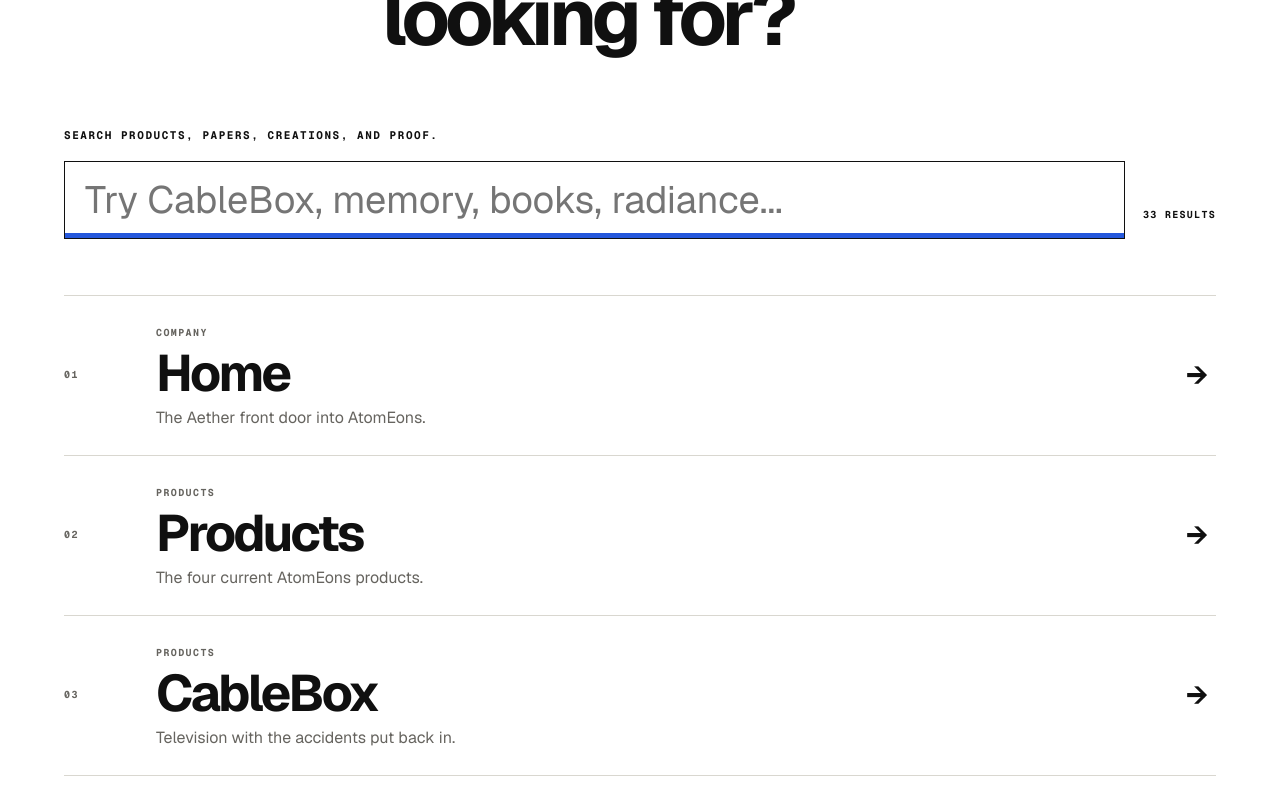
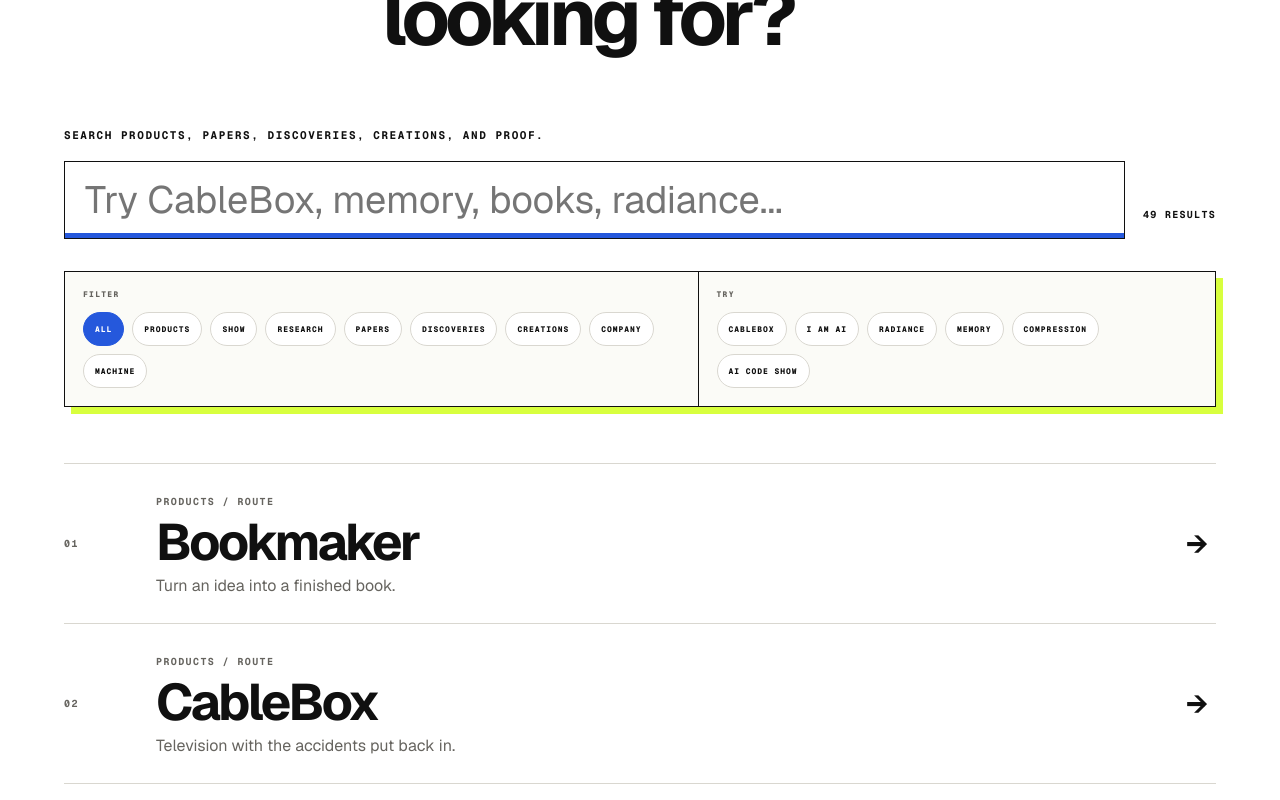
Before and after one commit to Atom-Eons/atomeons-com, a Next.js app: page /search in a window 1280 px wide. Shown: the part 1060-1860 px from the top of the page. Built offline with nearby package versions, Linux system fonts and the light colour scheme.

Commit message:
Expand site search across papers and discoveries

```diff
--- a/app/search/SearchClient.tsx
+++ b/app/search/SearchClient.tsx
@@ -2,11 +2,75 @@
 
 import { useEffect, useMemo, useState } from "react";
 import Link from "next/link";
+import { DISCOVERIES } from "../_data/discoveries";
+import { PAPERS } from "../_data/research-papers";
 import { SITE_INDEX } from "../_data/site-index";
 import styles from "./search.module.css";
 
+type SearchEntry = {
+  title: string;
+  href: string;
+  description: string;
+  category: string;
+  keywords: string[];
+  kind: "route" | "paper" | "discovery";
+};
+
+const searchEntries: SearchEntry[] = [
+  ...SITE_INDEX.map((entry) => ({ ...entry, kind: "route" as const })),
+  ...DISCOVERIES.map((discovery) => ({
+    title: discovery.displayName,
+    href: `/research/discoveries/${discovery.slug}`,
+    description: discovery.oneLine,
+    category: "Discoveries",
+    keywords: [
+      discovery.name,
+      discovery.category,
+      discovery.status,
+      discovery.proposition,
+      ...discovery.principles.flatMap((principle) => [principle.label, principle.value]),
+    ],
+    kind: "discovery" as const,
+  })),
+  ...PAPERS.map((paper) => ({
+    title: paper.title,
+    href: `/research/papers/${paper.slug}`,
+    description: paper.kid_summary,
+    category: "Papers",
+    keywords: [paper.authors, paper.status, paper.date, ...paper.keywords],
+    kind: "paper" as const,
+  })),
+];
+
+const categories = ["All", "Products", "Show", "Research", "Papers", "Discoveries", "Creations", "Company", "Machine"] as const;
+const queryChips = ["CableBox", "I AM AI", "radiance", "memory", "compression", "AI Code Show"] as const;
+
+function scoreEntry(entry: SearchEntry, terms: string[]) {
+  if (!terms.length) {
+    if (entry.category === "Products") return 120;
+    if (entry.title === "Atom Alive") return 110;
+    if (entry.category === "Research") return 100;
+    return 40;
+  }
+
+  const title = entry.title.toLowerCase();
+  const description = entry.description.toLowerCase();
+  const category = entry.category.toLowerCase();
+  const keywords = entry.keywords.join(" ").toLowerCase();
+
+  return terms.reduce((score, term) => {
+    if (title === term) return score + 160;
+    if (title.includes(term)) score += 80;
+    if (category.includes(term)) score += 42;
+    if (keywords.includes(term)) score += 34;
+    if (description.includes(term)) score += 24;
+    return score;
+  }, 0);
+}
+
 export function SearchClient() {
   const [query, setQuery] = useState("");
+  const [category, setCategory] = useState<(typeof categories)[number]>("All");
 
   useEffect(() => {
     const params = new URLSearchParams(window.location.search);
@@ -14,20 +78,22 @@ export function SearchClient() {
   }, []);
 
   const results = useMemo(() => {
-    const normalized = query.trim().toLowerCase();
-    if (!normalized) return SITE_INDEX;
-    return SITE_INDEX.filter((entry) =>
-      [entry.title, entry.description, entry.category, ...entry.keywords]
-        .join(" ")
-        .toLowerCase()
-        .includes(normalized),
-    );
-  }, [query]);
+    const terms = query.trim().toLowerCase().split(/\s+/).filter(Boolean);
+
+    return searchEntries
+      .map((entry) => ({ entry, score: scoreEntry(entry, terms) }))
+      .filter(({ entry, score }) => {
+        const categoryMatch = category === "All" || entry.category === category;
+        return categoryMatch && score > 0;
+      })
+      .sort((a, b) => b.score - a.score || a.entry.title.localeCompare(b.entry.title))
+      .map(({ entry }) => entry);
+  }, [category, query]);
 
   return (
     <div>
       <div className={styles.searchBox}>
-        <label htmlFor="site-search">Search products, papers, creations, and proof.</label>
+        <label htmlFor="site-search">Search products, papers, discoveries, creations, and proof.</label>
         <input
           id="site-search"
           value={query}
@@ -38,12 +104,39 @@ export function SearchClient() {
         />
         <span>{results.length} result{results.length === 1 ? "" : "s"}</span>
       </div>
+      <div className={styles.discoveryPanel} aria-label="Search assists">
+        <div>
+          <span>FILTER</span>
+          <div className={styles.filterRow}>
+            {categories.map((item) => (
+              <button
+                type="button"
+                key={item}
+                aria-pressed={category === item}
+                onClick={() => setCategory(item)}
+              >
+                {item}
+              </button>
+            ))}
+          </div>
+        </div>
+        <div>
+          <span>TRY</span>
+          <div className={styles.chipRow}>
+            {queryChips.map((chip) => (
+              <button type="button" key={chip} onClick={() => setQuery(chip)}>
+                {chip}
+              </button>
+            ))}
+          </div>
+        </div>
+      </div>
       <div className={styles.results} aria-live="polite">
         {results.map((entry, index) => (
           <Link href={entry.href} key={entry.href}>
             <span>{String(index + 1).padStart(2, "0")}</span>
             <div>
-              <small>{entry.category}</small>
+              <small>{entry.category} / {entry.kind}</small>
               <h2>{entry.title}</h2>
               <p>{entry.description}</p>
             </div>
--- a/app/search/search.module.css
+++ b/app/search/search.module.css
@@ -33,6 +33,61 @@
   text-transform: uppercase;
 }
 
+.discoveryPanel {
+  display: grid;
+  margin: -24px 0 56px;
+  grid-template-columns: minmax(0, 1.1fr) minmax(260px, .9fr);
+  border: 1px solid #101010;
+  background: #fbfbf7;
+  box-shadow: 7px 7px 0 #d8ff3e;
+}
+
+.discoveryPanel > div {
+  min-width: 0;
+  padding: 18px;
+}
+
+.discoveryPanel > div + div {
+  border-left: 1px solid #101010;
+}
+
+.discoveryPanel > div > span {
+  display: block;
+  margin-bottom: 13px;
+  color: #66645f;
+  font: 800 8px/1.2 var(--font-mono, monospace);
+  letter-spacing: .16em;
+}
+
+.filterRow,
+.chipRow {
+  display: flex;
+  flex-wrap: wrap;
+  gap: 8px;
+}
+
+.filterRow button,
+.chipRow button {
+  min-height: 34px;
+  padding: 0 11px;
+  border: 1px solid #d9d7d0;
+  border-radius: 999px;
+  background: #fff;
+  color: #101010;
+  cursor: pointer;
+  font: 760 8px/1 var(--font-mono, monospace);
+  letter-spacing: .12em;
+  text-transform: uppercase;
+}
+
+.filterRow button:hover,
+.chipRow button:hover,
+.filterRow button[aria-pressed="true"] {
+  border-color: #2558dc;
+  background: #2558dc;
+  color: #fff;
+}
+
 .results { border-top: 1px solid #d9d7d0; }
 .results > a {
   display: grid;
@@ -66,5 +121,10 @@
 @media (max-width: 640px) {
   .searchBox { grid-template-columns: 1fr; }
   .searchBox > span { padding: 0; }
+  .discoveryPanel { grid-template-columns: 1fr; }
+  .discoveryPanel > div + div {
+    border-left: 0;
+    border-top: 1px solid #101010;
+  }
   .results > a { grid-template-columns: 40px 1fr 20px; }
 }
```
